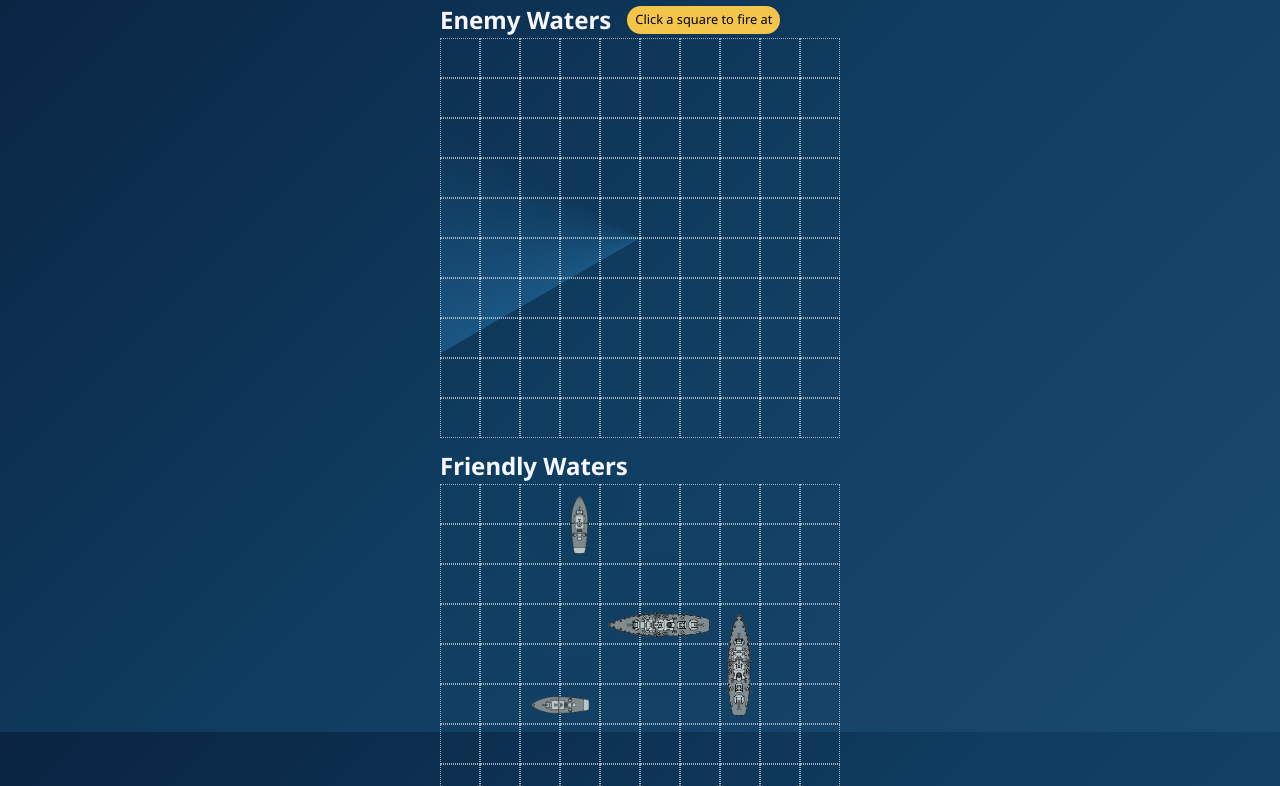
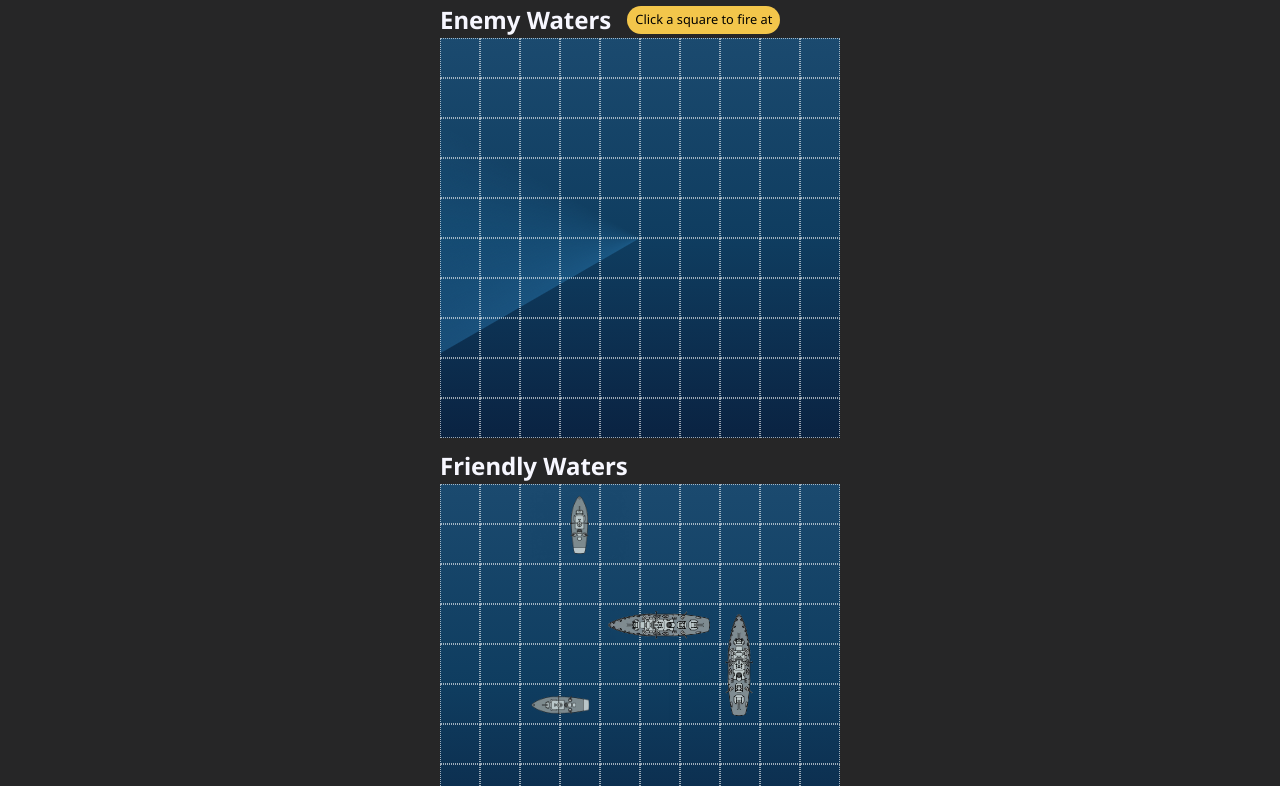
Before and after one commit to ckyever/sunk-cost-fleet, a website built with webpack: page src/template.html in a window 1280 px wide. Shown: the part 68-854 px from the top of the page. Built offline with nearby package versions, Linux system fonts and the light colour scheme; a web font is replaced by a local one.

Commit message:
Change background colours

```diff
--- a/src/styles.css
+++ b/src/styles.css
@@ -77,6 +77,7 @@ h6 {
 /* End of CSS Reset */
 
 :root {
+  --main-background-color: #262627;
   --dialog-background-color: #282b2e;
   --marker-color-miss: #ffffff;
   --marker-color-hit: #d90429;
@@ -86,7 +87,7 @@ h6 {
 }
 
 body {
-  background: linear-gradient(135deg, #0a2342 0%, #0f3d60 50%, #1b4a6f 100%);
+  background: var(--main-background-color);
   color: var(--main-text-color);
   height: 100vh;
   width: 100vw;
@@ -149,6 +150,8 @@ button.new-game:hover {
 }
 
 .board-container {
+  background: linear-gradient(#1b4a6f 0%, #0f3d60 50%, #0a2342 100%);
+  z-index: 2;
   position: relative;
   overflow: hidden;
 }
```
